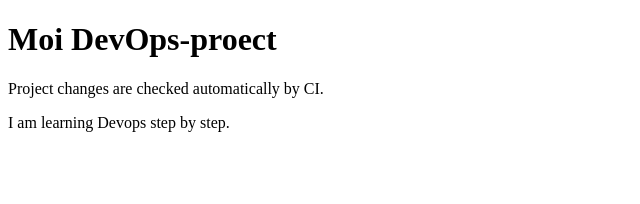
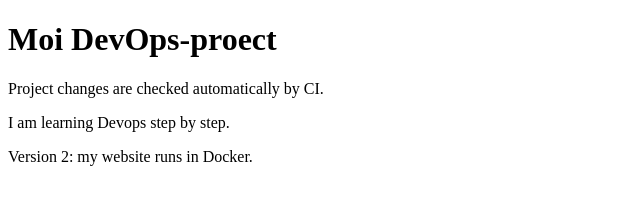
Before and after one commit to yerbolweb-devops/git-lab, a plain HTML site: page site/index.html in a window 1280 px wide. Shown: the whole page, without its empty margins (0-640 px from the left). Drawn offline with Linux system fonts and the light colour scheme.

Commit message:
Add version 2 message to website

```diff
--- a/site/index.html
+++ b/site/index.html
@@ -8,5 +8,6 @@
     <h1>Moi DevOps-proect</h1>
     <p>Project changes are checked automatically by CI.</p>
     <p>I am learning Devops step by step.</p>
+    <p>Version 2: my website runs in Docker.</p>
 </body>
 </html>
```
